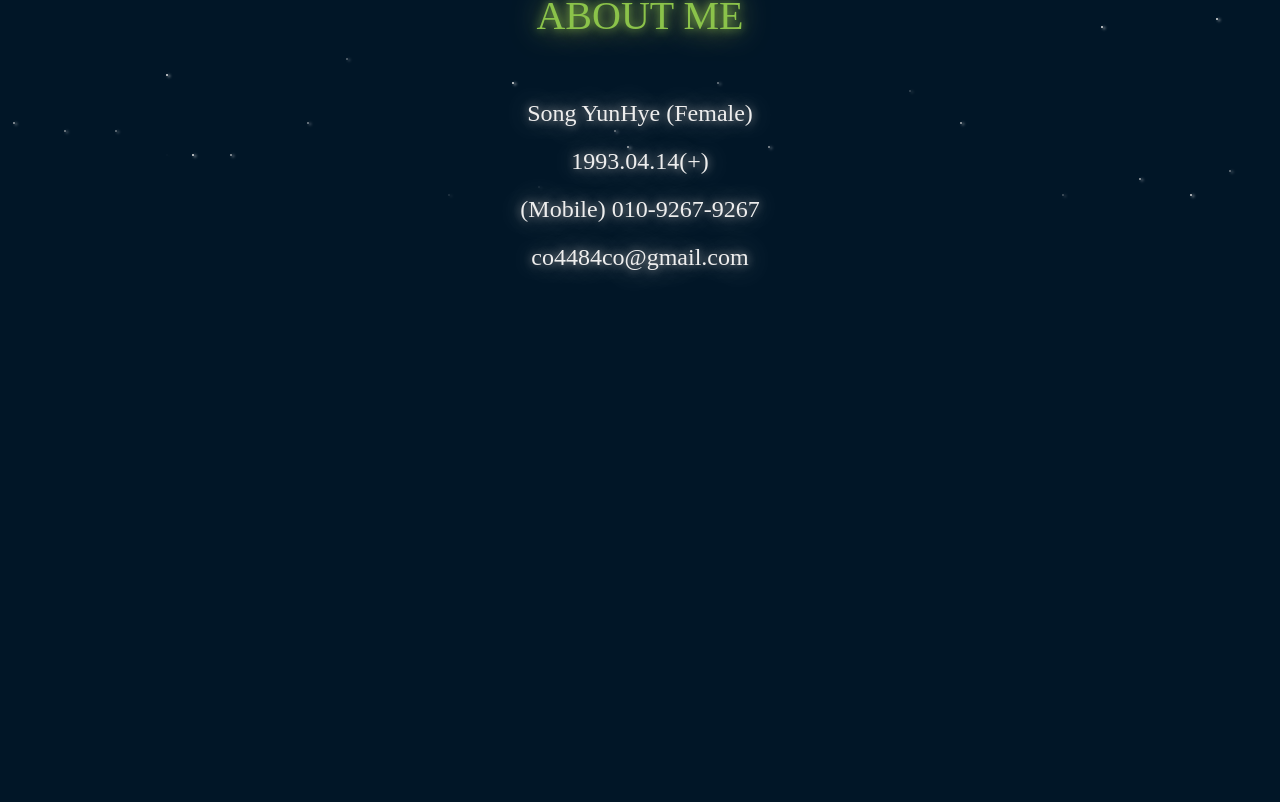
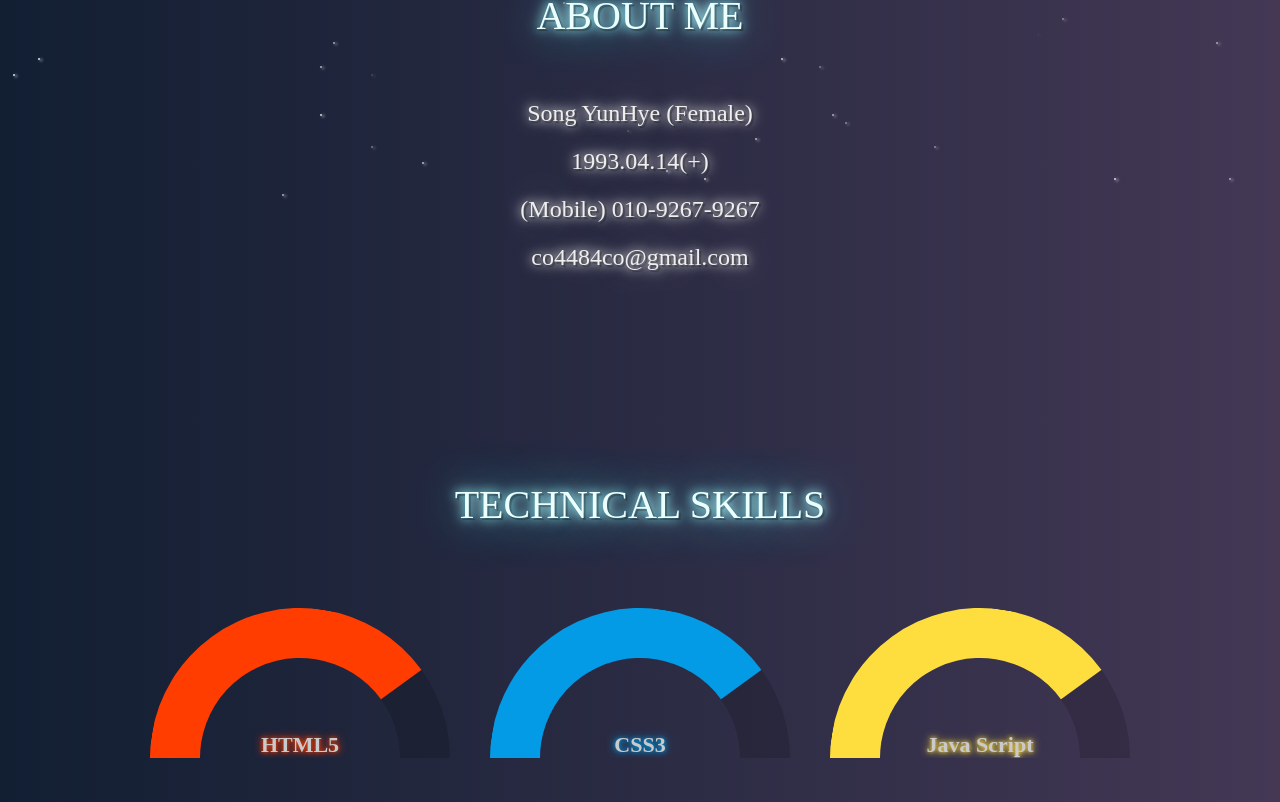
Before and after one commit to yo-onhye/00.project-portfolio, a React (Create React App) app in the folder project-portfolio/: page / in a window 1280 px wide. Shown: the part 598-1400 px from the top of the page. Before the commit the page ends 1226 px from the top, so only its background shows below. Built offline with nearby package versions, Linux system fonts and the light colour scheme; a web font is replaced by a local one.

Commit message:
projectSection02 layout 추가

```diff
--- a/project-portfolio/src/App.js
+++ b/project-portfolio/src/App.js
@@ -4,7 +4,7 @@ import "./App.scss";
 class App extends Component {
 	state = {
 		aOffs: [],
-		nGap: 150,
+		nGap: 200,
 	};
 
 	setPosJs = () => {
@@ -63,6 +63,22 @@ class App extends Component {
 		}
 	};
 
+	graphAniJs = (selector, delay) => {
+		let elTarget = document.querySelector(selector);
+		let sColor = elTarget.getAttribute("data-color");
+		let nPercent = elTarget.getAttribute("data-percent");
+		let elTargetGraph = elTarget.querySelector(".graph");
+
+		elTargetGraph.innerHTML = `<span class="blind">${nPercent}%</span>`;
+
+		// style 선언
+		elTarget.style.textShadow = `0 0 4px ${sColor}, 0 0 10px ${sColor}`;
+		elTargetGraph.style.animation = 'fillAnimation 1s ease-in';
+		elTargetGraph.style.animationDelay = delay + "s";
+		elTargetGraph.style.borderColor = `rgba(0, 0, 0, 0.15) rgba(0, 0, 0, 0.15) ${sColor} ${sColor}`;
+		elTargetGraph.style.transform = `rotate(calc(1deg * (-45 + ${nPercent} * 1.8)))`;
+	};
+
 	section1Js = (scroll) => {
 		if (scroll >= this.state.aOffs[0] - this.state.nGap) {
 			scroll = scroll - this.state.aOffs[0];
@@ -74,13 +90,10 @@ class App extends Component {
 	section2Js = (scroll) => {
 		if (scroll >= this.state.aOffs[1] - this.state.nGap) {
 			scroll = scroll - this.state.aOffs[1];
-			let elTarget = document.getElementById("projectSection02").querySelectorAll(".revealAni");
-			let index = 0;
-			for (let i of elTarget) {
-				i.classList.add("loaded");
-				i.querySelector(".reveal-cover").style.animationDelay = index * 0.1 + "s";
-				index++;
-			}
+			this.opacityAniJs(".projectHeading", 0);
+			this.graphAniJs(".projectGraph1", 0.5);
+			this.graphAniJs(".projectGraph2", 1);
+			this.graphAniJs(".projectGraph3", 1.5);
 		}
 	};
 
@@ -91,8 +104,9 @@ class App extends Component {
 		this.revealAniJs(".revealAni", ["#7f00ff", "#ff00ff", "#0000ff", "#007fff", "#00ffff"]);
 		// onscroll
 		window.onscroll = () => {
-			this.section1Js(window.scrollY);
-			this.section2Js(window.scrollY);
+			let nScroll = window.scrollY;
+			this.section1Js(nScroll);
+			this.section2Js(nScroll);
 		};
 	}
 
@@ -124,9 +138,24 @@ class App extends Component {
 					</p>
 				</section>
 				<section id='projectSection02' className='projectSection'>
-					<h2 className='projectHeading'>
-						<span className='revealAni'>My Skills</span>
-					</h2>
+					<h2 className='projectHeading'>Technical Skills</h2>
+					<div className='projectGraphBox'>
+						<div className='projectGraph projectGraph1' data-percent='80' data-color='#ff3d00'>
+							<span className='title'>HTML5</span>
+							<span className='graph'></span>
+						</div>
+						<div className='projectGraph projectGraph2' data-percent='80' data-color='#039be5'>
+							<span className='title'>CSS3</span>
+							<span className='graph'></span>
+						</div>
+						<div className='projectGraph projectGraph3' data-percent='80' data-color='#fede3e'>
+							<span className='title'>Java Script</span>
+							<span className='graph'></span>
+						</div>
+					</div>
+				</section>
+				<section id='projectSection03' className='projectSection'>
+					<h2 className='projectHeading'>Dev Tools</h2>
 				</section>
 			</div>
 		);
--- a/project-portfolio/src/App.scss
+++ b/project-portfolio/src/App.scss
@@ -43,7 +43,9 @@ li {
 	list-style: none;
 }
 body {
-	background: #011627;
+	background: linear-gradient(to right, #433d4b, #011627, #544060, #2c2038);
+	background-size: 500% 500%;
+	background-position: 50% 50%;
 	font-family: "S-CoreDream-4Regular";
 }
 .blind {
@@ -140,12 +142,12 @@ body {
 .projectSection {
 	padding: 100px 0;
 	box-sizing: border-box;
+	text-align: center;
 }
 .projectHeading {
-	color: #8bc34a;
+	color: #ebffff;
 	font: 40px "Vibur";
-	text-shadow: 0 0 10px #8bc34a, 0 0 30px #c3bf4a;
-	text-align: center;
+	text-shadow: 2px 2px 1px rgba(0, 0, 0, 0.3), 0 0px 15px #fff, 0 0 10px #38eeff, 0 0 50px #38eeff;
 	text-transform: uppercase;
 }
 .projectDesc {
@@ -153,8 +155,40 @@ body {
 	color: #eee;
 	font: 24px "Vibur";
 	line-height: 2;
-	text-shadow: 0 0 10px #a6a5a5, 0 0 30px #a6a5a5;
+	text-shadow: 2px 2px 1px rgba(0, 0, 0, 0.3), 0 0px 15px #fff, 0 0 10px #a6a5a5, 0 0 50px #a6a5a5;
 	text-align: center;
+}
+.projectGraphBox {
+	margin-top: 50px;
+	text-align: center;
+}
+.projectGraph {
+	overflow: hidden;
+	position: relative;
+	display: inline-block;
+	width: 300px;
+	height: 150px;
+	margin: 30px 20px 0;
+	box-sizing: border-box;
+	.graph {
+		position: absolute;
+		top: 0;
+		left: 0;
+		width: 300px;
+		height: 300px;
+		border: 50px solid;
+		border-radius: 50%;
+		box-sizing: border-box;
+	}
+	.title {
+		position: absolute;
+		bottom: 0;
+		left: 50%;
+		transform: translateX(-50%);
+		color: #cacaca;
+		font-size: 22px;
+		font-weight: 600;
+	}
 }
 
 /* animations */
@@ -184,7 +218,7 @@ body {
 		}
 		.reveal-text {
 			opacity: 1;
-			-webkit-animation: reveal-text 1.5s ease-in-out;
+			-webkit-animation: textReveal 1.5s ease-in-out;
 			animation: textReveal 1.5s ease-in-out;
 		}
 	}
@@ -325,3 +359,11 @@ body {
 		opacity: 1;
 	}
 }
+@keyframes fillAnimation {
+	0% {
+		transform: rotate(-45deg);
+	}
+	50% {
+		transform: rotate(135deg);
+	}
+}
```
Also changed, not shown: 2 other files (tests, documents, lock files or other folders).
